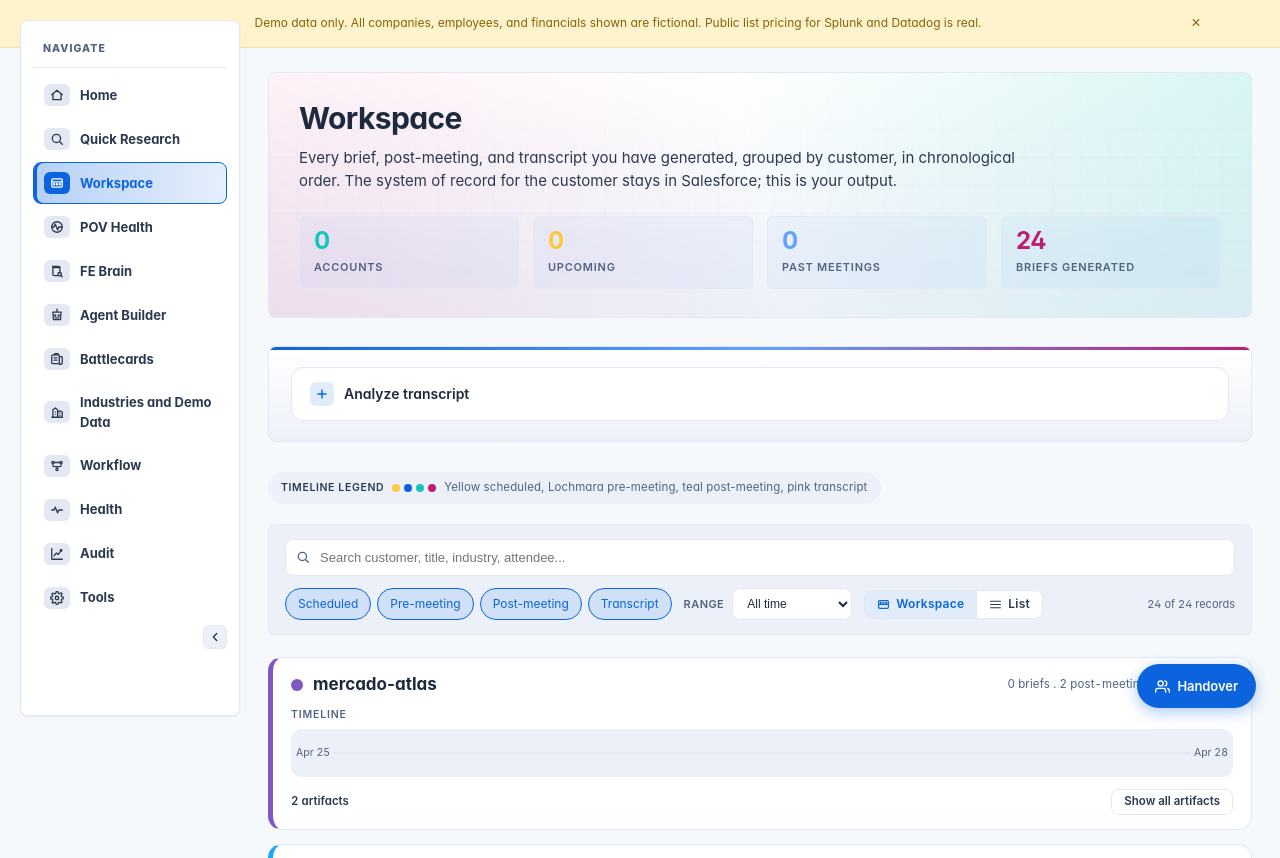
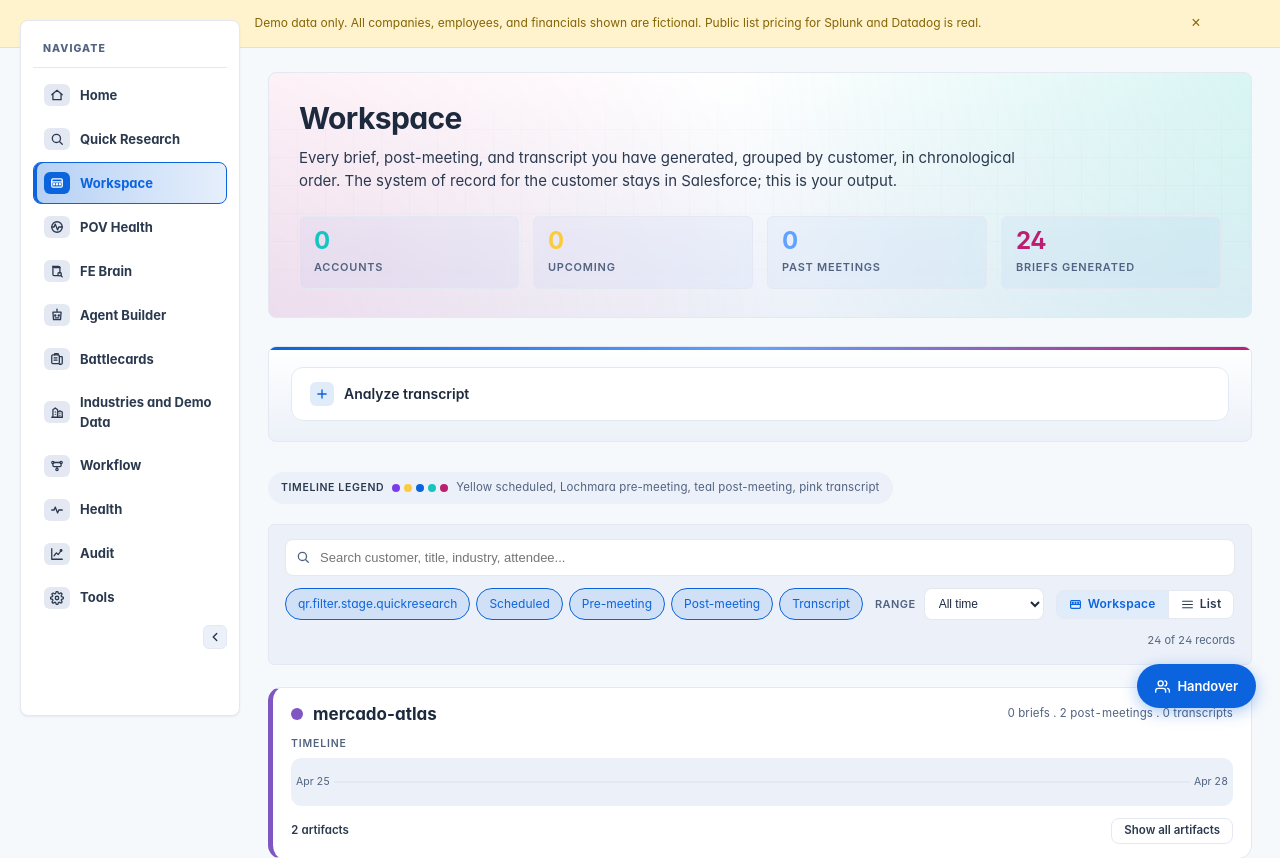
Before and after one commit to rodrigo-elastic/FE-Elastic, a FastAPI app: page /workspace.html in a window 1280 px wide. Shown: the part 64-922 px from the top of the page. Run offline with FastAPI, Linux system fonts and the light colour scheme; data that the repository does not hold is empty; some libraries are stand-ins or nearby versions; some web fonts are replaced.

Commit message:
feat: Quick Research is its own stage with a distinct violet color in workspace
Quick Research generates an ad-hoc pre-meeting brief for a first call
with a customer we don't yet have a relationship with. A recurring
Pre-meeting brief is for a known account with a scheduled meeting on
the calendar. Lumping them under the same "Pre-meeting" pill made the
workspace timeline confusing.

Split them. New stage `quickresearch` with:
- Detection: brief.ad_hoc === true or meeting_id starts with "ad-hoc-"
- Color: violet #7C3AED (legend dot, pill background, qr-rec border-left,
  kanban card top border) so an FE sees at-a-glance which entries are
  first-call discovery vs a recurring brief on a known account.
- Position: leftmost stage in the kanban + first multi-stage filter
  checkbox in workspace.html.
- Labels: "Quick Research (first call)" in the legend; "Quick Research"
  in the filter checkbox.

The kanban / list keep the existing per-customer sort, so a customer's
Quick Research entry and any later Pre/Post records line up
chronologically along the timeline.

Co-Authored-By: Claude Opus 4.7 (1M context) <noreply@anthropic.com>

```diff
--- a/frontend/assets/css/quick-research-filter.css
+++ b/frontend/assets/css/quick-research-filter.css
@@ -588,10 +588,31 @@
 /* Workspace legend uses stage-coded dots so the FE can immediately decode the
    timeline colors. Yellow=scheduled, Lochmara=pre-meeting, teal=post-meeting,
    pink=transcript. */
+.qr-legend-dot.stage-quickresearch { background: #7C3AED; }
 .qr-legend-dot.stage-scheduled  { background: var(--yellow, #FEC514); }
 .qr-legend-dot.stage-pre        { background: var(--primary, #0B64DD); }
 .qr-legend-dot.stage-post       { background: var(--teal, #00BFB3); }
 .qr-legend-dot.stage-transcript { background: var(--pink, #F04E98); }
+
+/* Violet pill class for the Quick Research stage badge inside cards. */
+.pill.violet {
+  background: rgba(124, 58, 237, 0.16);
+  color: #7C3AED;
+  border-color: rgba(124, 58, 237, 0.45);
+}
+[data-theme="dark"] .pill.violet {
+  background: rgba(124, 58, 237, 0.28);
+  color: #C4A6FF;
+  border-color: rgba(124, 58, 237, 0.55);
+}
+/* And the same violet accent on the qr-rec list when the card is a Quick
+   Research entry (data-stage="quickresearch"). */
+.qr-rec[data-stage="quickresearch"] {
+  border-left: 3px solid #7C3AED !important;
+}
+.qr-kan-card[data-stage="quickresearch"] {
+  border-top: 3px solid #7C3AED;
+}
 
 .qr-legend-text {
   color: var(--muted);
--- a/frontend/assets/js/quick-research-filter.js
+++ b/frontend/assets/js/quick-research-filter.js
@@ -12,8 +12,12 @@
 (function () {
   "use strict";
 
-  const STAGE_ORDER = ["scheduled", "pre", "post", "transcript", "other"];
+  // Stage taxonomy. Quick Research is its own stage (first-call ad-hoc
+   // brief, no scheduled meeting yet) and renders in a distinct violet so a
+  // FE can tell it apart from a recurring pre-meeting brief at-a-glance.
+  const STAGE_ORDER = ["quickresearch", "scheduled", "pre", "post", "transcript", "other"];
   const STAGE_LABELS_KEY = {
+    quickresearch: "qr.records.group.quickresearch",
     scheduled: "qr.records.group.scheduled",
     pre: "qr.records.group.pre",
     post: "qr.records.group.post",
@@ -21,6 +25,7 @@
     other: "qr.records.group.other",
   };
   const STAGE_LABELS_FALLBACK = {
+    quickresearch: "Quick Research (first call)",
     scheduled: "Scheduled",
     pre: "Pre-meeting",
     post: "Post-meeting",
@@ -28,6 +33,7 @@
     other: "Other",
   };
   const STAGE_PILL_CLASS = {
+    quickresearch: "violet",
     scheduled: "upcoming",
     pre: "teal",
     post: "blue",
@@ -57,7 +63,7 @@
     stage: "all",
     // Multi-stage filter (workspace mode). All stages enabled by default;
     // unchecking a chip hides that color of dot from the timeline.
-    stageMulti: { scheduled: true, pre: true, post: true, transcript: true, other: true },
+    stageMulti: { quickresearch: true, scheduled: true, pre: true, post: true, transcript: true, other: true },
     range: "all",
     group: "stage",
     // workspace.html boots into "workspace" view. Legacy callers (quick-research,
@@ -438,7 +444,17 @@
       : ((typeof b.id === "string" && b.id.trim()) ? b.id.trim() : null);
     if (!briefKey) return null;
     const isPost = b.type === "post_meeting";
-    const stage = isPost ? "post" : "pre";
+    // Quick Research: ad-hoc pre-meeting brief without a real scheduled
+    // meeting. The backend marks these with `ad_hoc=true` and a meeting_id
+    // starting with "ad-hoc-". We give them their own stage + colour so a
+    // FE can see at-a-glance which entries are first-call discovery vs a
+    // recurring brief on a known account.
+    const isQuickResearch = !isPost && (b.ad_hoc === true ||
+      String(b.meeting_id || b.id || "").startsWith("ad-hoc-"));
+    let stage;
+    if (isQuickResearch) stage = "quickresearch";
+    else if (isPost) stage = "post";
+    else stage = "pre";
     // Transcript-only artifacts come back with company_id starting with
     // "transcript-" - flag them as 'transcript' stage so the dedicated
     // group is meaningful.
--- a/frontend/workspace.html
+++ b/frontend/workspace.html
@@ -190,12 +190,13 @@
     <div class="qr-legend" role="note" aria-label="Workspace timeline legend">
       <span class="qr-legend-label" data-i18n="workspace.legend.label">Timeline legend</span>
       <span class="qr-legend-dots" aria-hidden="true">
+        <span class="qr-legend-dot stage-quickresearch" title="Quick Research (first call)"></span>
         <span class="qr-legend-dot stage-scheduled" title="Scheduled"></span>
         <span class="qr-legend-dot stage-pre" title="Pre-meeting"></span>
         <span class="qr-legend-dot stage-post" title="Post-meeting"></span>
         <span class="qr-legend-dot stage-transcript" title="Transcript"></span>
       </span>
-      <span class="qr-legend-text" data-i18n="workspace.legend.text">Yellow scheduled, Lochmara pre-meeting, teal post-meeting, pink transcript</span>
+      <span class="qr-legend-text" data-i18n="workspace.legend.text">Violet quick research (first call), yellow scheduled, Lochmara pre-meeting, teal post-meeting, pink transcript</span>
     </div>
 
     <section class="qr-filter-bar" aria-label="Filter and search workspace">
@@ -210,6 +211,7 @@
       <div class="qr-fb-row">
         <fieldset class="qr-fb-chips" id="qr-fb-stage" aria-label="Stage filter">
           <legend class="visually-hidden">Stage</legend>
+          <label><input type="checkbox" name="qr-stage-multi" value="quickresearch" checked> <span data-i18n="qr.filter.stage.quickresearch">Quick Research</span></label>
           <label><input type="checkbox" name="qr-stage-multi" value="scheduled" checked> <span data-i18n="qr.filter.stage.scheduled">Scheduled</span></label>
           <label><input type="checkbox" name="qr-stage-multi" value="pre" checked> <span data-i18n="qr.filter.stage.pre">Pre-meeting</span></label>
           <label><input type="checkbox" name="qr-stage-multi" value="post" checked> <span data-i18n="qr.filter.stage.post">Post-meeting</span></label>
```
